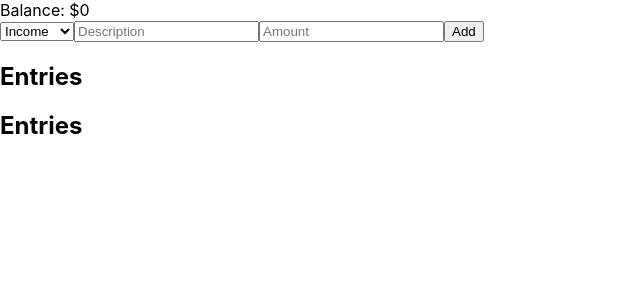
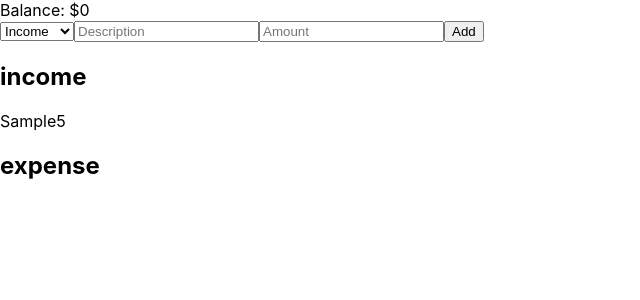
Before and after one commit to amelia8872/balance-project, a React (Create React App) app: page / in a window 1280 px wide. Both pictures are taken after typing "Sample", "5" into the empty fields and a click on the button "Add". Shown: the top 300 px of the page, without its empty margins (0-640 px from the left). Built offline with nearby package versions, Linux system fonts and the light colour scheme.

Commit message:
list entries rendered

```diff
--- a/src/App.js
+++ b/src/App.js
@@ -81,8 +81,8 @@ function App() {
       </div>
 
       <div>
-        <ListEntries entries={entries.income} />
-        <ListEntries entries={entries.expense} />
+        <ListEntries entries={entries.income} type="income" />
+        <ListEntries entries={entries.expense} type="expense" />
       </div>
     </div>
   );
--- a/src/ListEntries.js
+++ b/src/ListEntries.js
@@ -1,7 +1,13 @@
-function ListEntries() {
+function ListEntries({entries, type}) {
   return (
     <div>
-      <h2>Entries</h2>
+      <h2>{type}</h2>
+      {entries.map((entry, index) =>
+          <div key={index}>
+            <span>{entry.description}</span>
+            <span>{entry.amount}</span>
+          </div>
+      )}
     </div>
   )
 }
```
